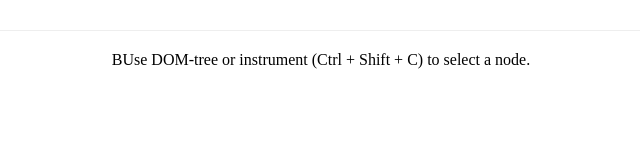
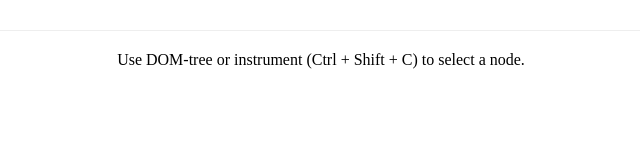
Before and after one commit to sbtqa/Jedi, a browser extension: page devtools/variable_builder/index.html in a window 1280 px wide. Shown: the full height of the page, 319-959 px from the left. Drawn offline with Linux system fonts and the light colour scheme.

Commit message:
Translate /variable_builder/index.html

```diff
--- a/devtools/variable_builder/index.html
+++ b/devtools/variable_builder/index.html
@@ -15,7 +15,7 @@
     <img id="cancel-button" src="img/cancel.png" align="right"/>
 </div>
 <div class="content">
-    <p id="table-message" style="margin: 20px" align="center">ВUse DOM-tree or instrument (Ctrl + Shift + C) to select a node.</p>
+    <p id="table-message" style="margin: 20px" align="center">Use DOM-tree or instrument (Ctrl + Shift + C) to select a node.</p>
     <div id="xpath-table" class="xpath-table"></div>
     <p id="variables-message" style="margin: 20px; display: none" align="center">Load the pattern, and select the node again.</p>
     <div id="variables-block" class="variables" style="display: none">
```
